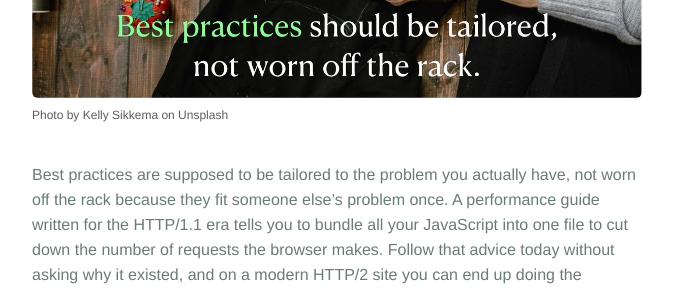
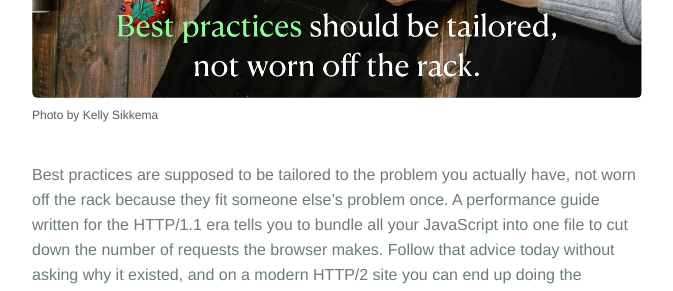
Before and after one commit to luiscruz/greenseal-website, a Jekyll site: the page built from blog/2026-08-10-bundling-lazy-loading-best-practices.md, in a window 1280 px wide and 900 px high, scrolled down 640 px. Shown: the part 152-443 px from the top of the window, without its empty margins (143-816 px from the left). Built offline with Jekyll 4.4.1, drawn with Linux system fonts in a browser that asks for light colours.

Commit message:
Make photo credit format consistent between posts 1 and 2

```diff
--- a/blog/2026-08-10-bundling-lazy-loading-best-practices.md
+++ b/blog/2026-08-10-bundling-lazy-loading-best-practices.md
@@ -12,7 +12,7 @@
 
 <figure class="figure mb-4 d-block">
   <img src="/images/blog/bundling-lazy-loading-best-practices.jpg" alt="Bundling, lazy loading, and the best practices that don't always apply" class="figure-img img-fluid rounded mb-1" />
-  <figcaption class="figure-caption" style="font-size: 0.75rem;">Photo by Kelly Sikkema on Unsplash</figcaption>
+  <figcaption class="figure-caption" style="font-size: 0.75rem;">Photo by Kelly Sikkema</figcaption>
 </figure>
 
 Best practices are supposed to be tailored to the problem you actually have, not worn off the rack because they fit someone else's problem once. A performance guide written for the HTTP/1.1 era tells you to bundle all your JavaScript into one file to cut down the number of requests the browser makes. Follow that advice today without asking why it existed, and on a modern HTTP/2 site you can end up doing the opposite of what it was ever for: shipping more bytes than a page needs, and blowing away a returning visitor's entire cache over a one-line code change. The guide isn't lying. It's describing a constraint that mostly isn't there anymore, and nothing about how the advice is usually repeated tells you that.
```
